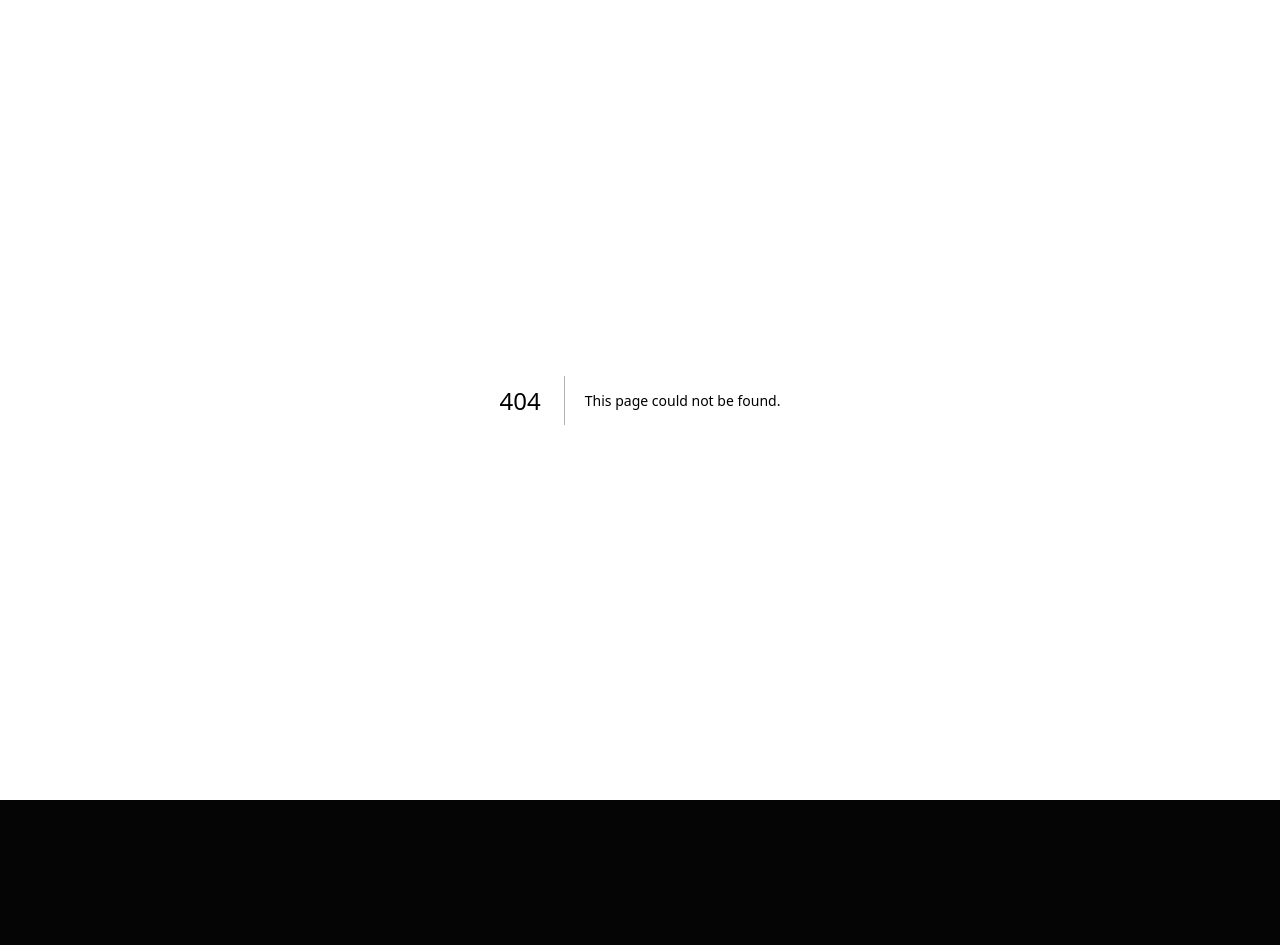
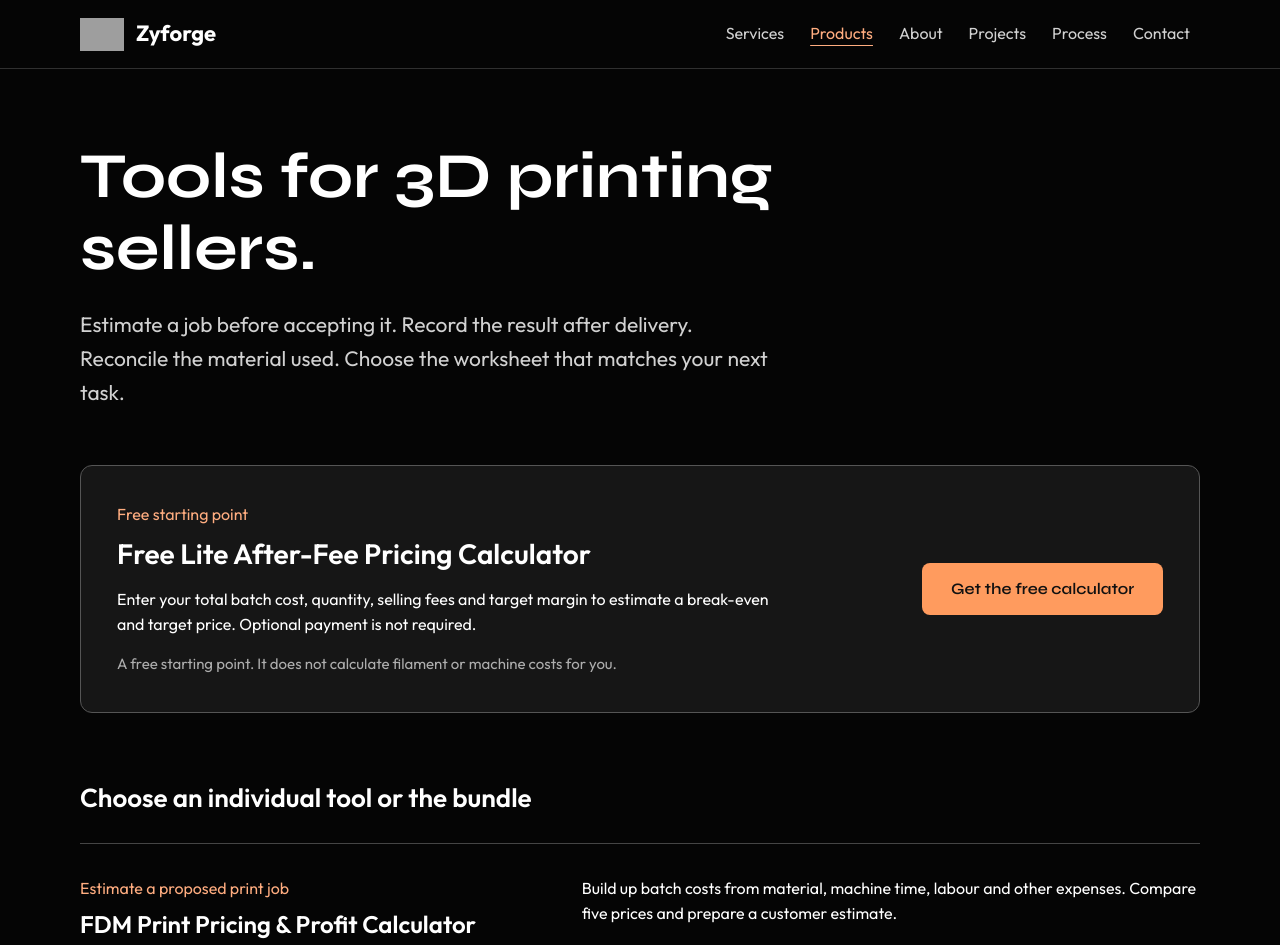
Before and after one commit to zyforgedev/zyforge, a Next.js app: page /products in a window 1280 px wide. Before the commit this address had no page. Shown: the top 945 px of the page. Before the commit the page ends 800 px from the top, so only its background shows below. Built offline with nearby package versions, Linux system fonts and the light colour scheme; grey boxes are pictures that could not be loaded.

Commit message:
Add the Zyforge digital tools catalogue page

```diff
--- /dev/null
+++ b/src/app/products/page.tsx
@@ -0,0 +1,55 @@
+import type { Metadata } from "next";
+import Link from "next/link";
+import SiteHeader from "../components/SiteHeader";
+import { facebookUrl, products, productUrl, shopUrl } from "../data/products";
+
+export const metadata: Metadata = {
+  title: "3D Printing Spreadsheets for Excel and Google Sheets | Zyforge",
+  description: "Explore Zyforge's free after-fee pricing calculator, FDM print pricing calculator, job profit log and filament inventory tracker. Digital downloads on Gumroad.",
+  alternates: { canonical: "/products" },
+  openGraph: {
+    title: "Practical spreadsheet tools from Zyforge",
+    description: "Estimate print prices, review completed jobs and reconcile filament stock. Start with the free Lite calculator.",
+    url: "https://zyforge.com/products",
+    siteName: "Zyforge",
+    type: "website",
+    images: [{ url: "/ZyForgeLogo.png", width: 1254, height: 1254, alt: "Zyforge flame and anvil logo" }],
+  },
+};
+
+export default function ProductsPage() {
+  const [freeTool, ...paidTools] = products;
+  return (
+    <>
+      <SiteHeader currentPage="products" />
+      <main className="discovery-width catalog-main">
+        <h1 className="font-syne">Tools for 3D printing sellers.</h1>
+        <p className="catalog-lead">Estimate a job before accepting it. Record the result after delivery. Reconcile the material used. Choose the worksheet that matches your next task.</p>
+        <section className="catalog-free" aria-labelledby="free-title">
+          <div><p className="catalog-purpose">Free starting point</p><h2 id="free-title">{freeTool.name}</h2><p>{freeTool.description}</p><p className="catalog-note">{freeTool.note}</p></div>
+          <a href={productUrl(freeTool.slug)} className="btn-primary">{freeTool.action}</a>
+        </section>
+        <section aria-labelledby="paid-title">
+          <h2 id="paid-title" className="catalog-section-title">Choose an individual tool or the bundle</h2>
+          <div className="catalog-tools">
+            {paidTools.map(product => (
+              <article key={product.slug} className="catalog-row">
+                <div><p className="catalog-purpose">{product.task}</p><h3>{product.name}</h3></div>
+                <div><p>{product.description}</p><p className="catalog-note">{product.note}</p><a href={productUrl(product.slug)} className="discovery-link">{product.action}</a></div>
+              </article>
+            ))}
+          </div>
+        </section>
+        <section className="catalog-delivery" aria-labelledby="delivery-title">
+          <h2 id="delivery-title">Before you download</h2>
+          <dl>
+            <div><dt>What is included?</dt><dd>Editable XLSX files, fictional example files, guides and Google Sheets copy instructions. The full details, licence and current price are on each Gumroad product page.</dd></div>
+            <div><dt>Where does checkout happen?</dt><dd>Each product link opens Gumroad, which handles checkout and file delivery. Free Lite has a minimum price of zero; an optional payment adds no extra features.</dd></div>
+            <div><dt>Are these a connected system?</dt><dd>No. These are separate desktop worksheets. They do not sync orders or stock, calculate tax or guarantee a marketplace payout. Keep an untouched backup and check assumptions against your own work.</dd></div>
+          </dl>
+        </section>
+        <footer className="discovery-footer"><Link href="/">Zyforge home</Link><a href={shopUrl}>All Gumroad products</a><a href={facebookUrl}>Zyforge on Facebook</a><Link href="/legal/privacy-policy">Privacy</Link><Link href="/legal/terms-and-conditions">Terms</Link></footer>
+      </main>
+    </>
+  );
+}
```
